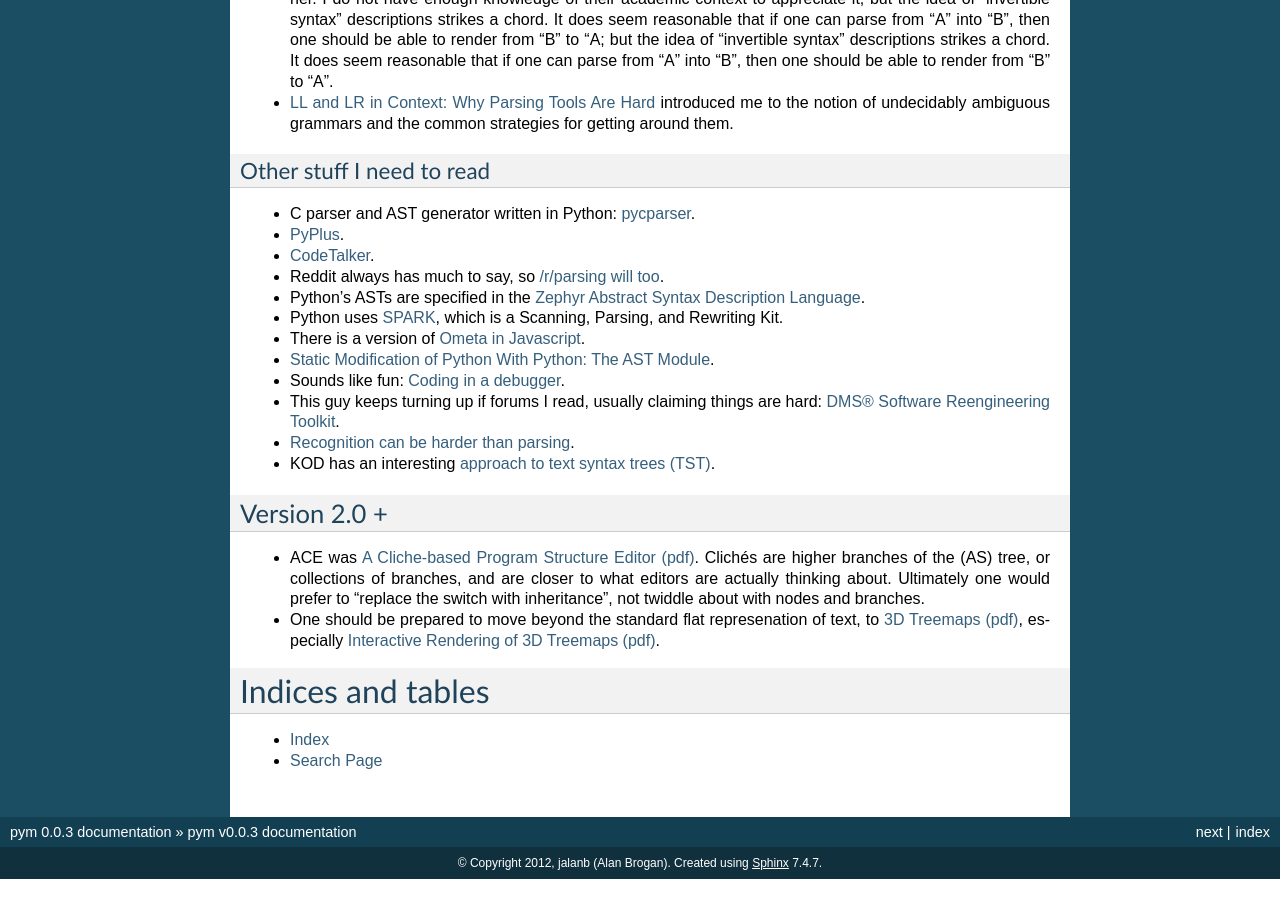
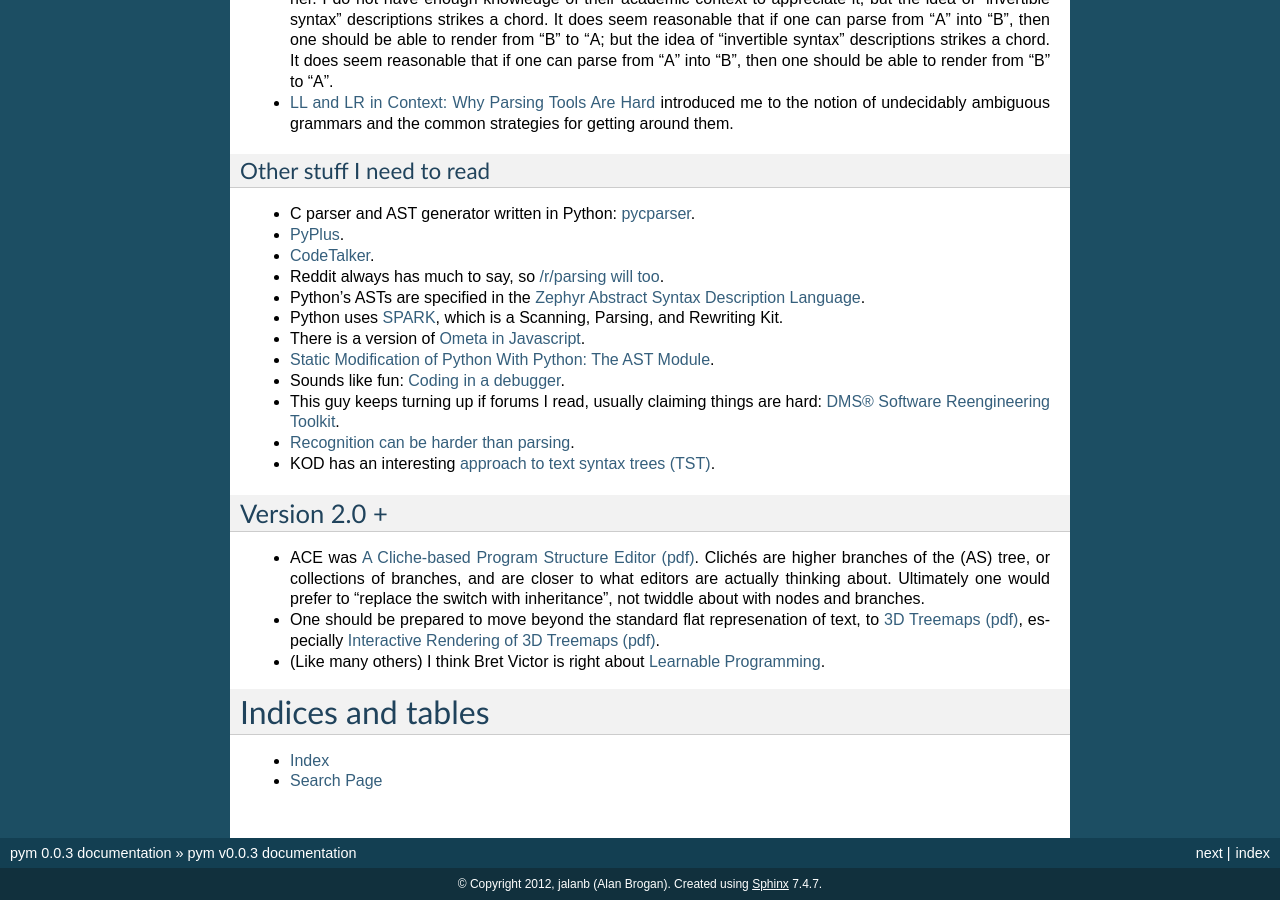
Before and after one commit to jalanb/pym, a Sphinx documentation site: the page built from docs/index.rst, in a window 1280 px wide and 900 px high, scrolled down 1312 px. Built offline with Sphinx 7.4.7, drawn with Linux system fonts in a browser that asks for light colours; formulas are drawn with MathJax 3; before the commit the page ends 2191 px from its top, so only the background shows below that.

Commit message:
learn about Learnable Programming

```diff
--- a/docs/index.rst
+++ b/docs/index.rst
@@ -85,6 +85,7 @@
 
 * ACE was `A Cliche-based Program Structure Editor (pdf) <http://dspace.mit.edu/bitstream/handle/1721.1/41181/AI_WP_294.pdf>`_. Clichés are higher branches of the (AS) tree, or collections of branches, and are closer to what editors are actually thinking about. Ultimately one would prefer to "replace the switch with inheritance", not twiddle about with nodes and branches.
 * One should be prepared to move beyond the standard flat represenation of text, to `3D Treemaps (pdf) <http://www.sm.luth.se/csee/csn/publications/APCHI04Web.pdf>`_, especially `Interactive Rendering of 3D Treemaps (pdf) <http://www.hpi.uni-potsdam.de/fileadmin/hpi/FG_Doellner/publications/2013/TSD2013/TreeMap.pdf>`_.
+* (Like many others) I think Bret Victor is right about `Learnable Programming <http://worrydream.com/LearnableProgramming/>`_.
 
 Indices and tables
 ==================
```
